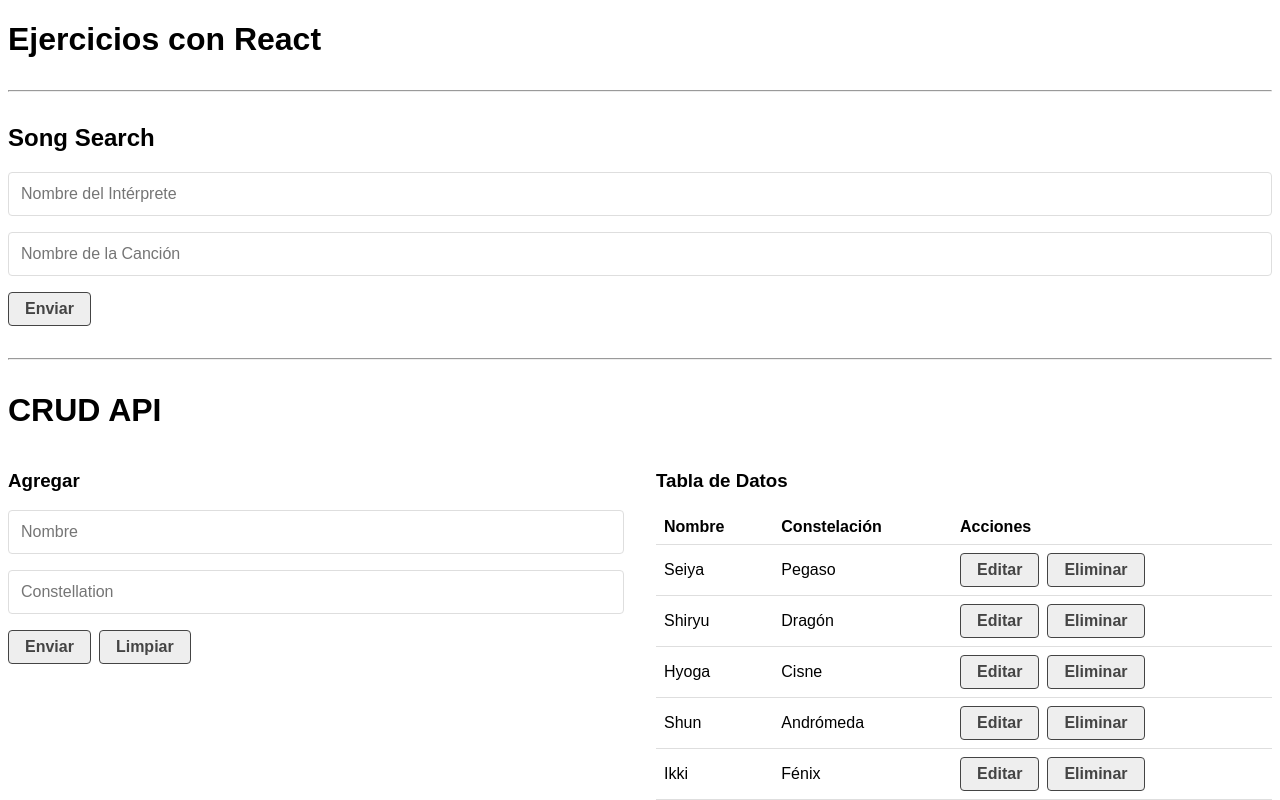
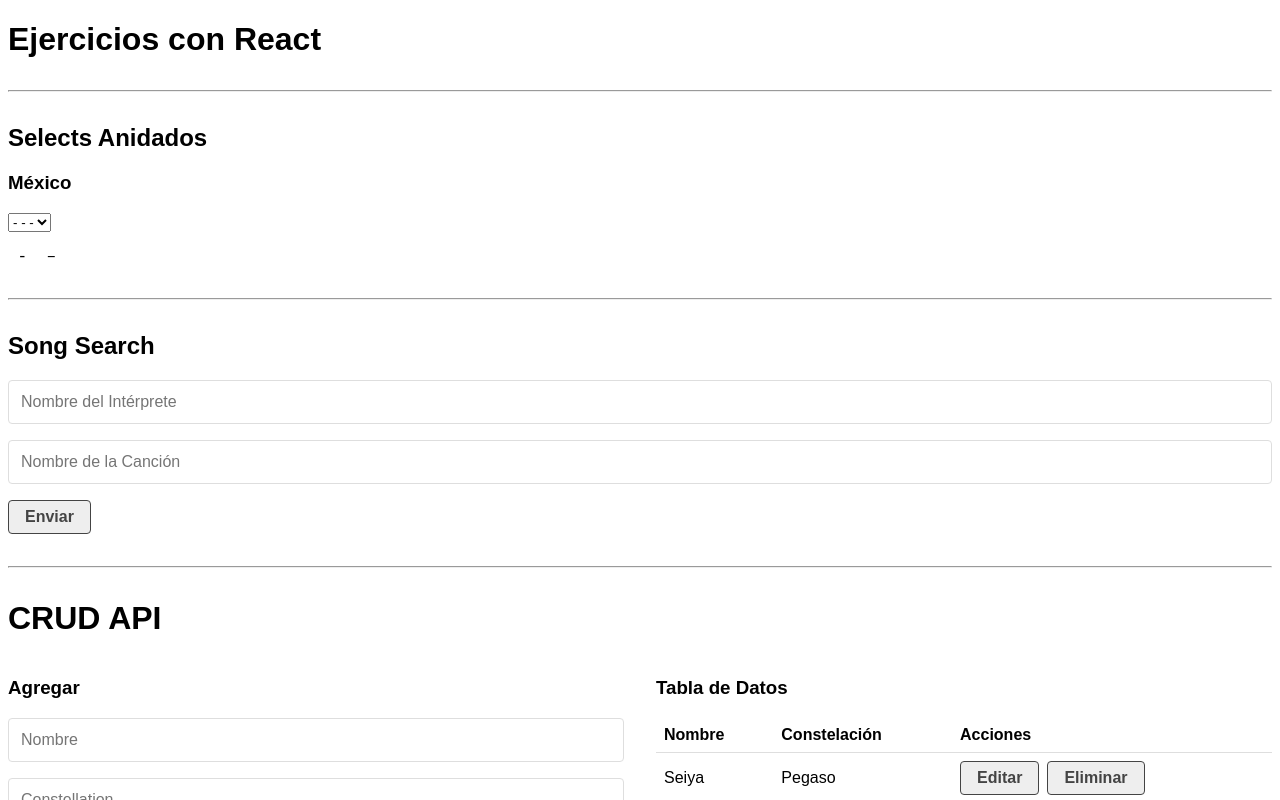
Before and after one commit to MiguelDominguezSanchez/react-ejercicios, a React (Create React App) app in the folder 02-REACT-EJERCICIOS/react-ejercicios/: page / in a window 1280 px wide. Shown: the top 800 px of the page. Built offline with nearby package versions, Linux system fonts and the light colour scheme; data requests are answered from the project's data file.

Commit message:
42. Selects Anidados: Definición de componentes y lógica (1/3)

```diff
--- a/02-REACT-EJERCICIOS/react-ejercicios/src/App.js
+++ b/02-REACT-EJERCICIOS/react-ejercicios/src/App.js
@@ -1,12 +1,15 @@
 import React from 'react'
 import CrudApi from './components/CrudApi'
 import CrudApp from './components/CrudApp'
+import SelectsAnidados from './components/SelectsAnidados'
 import SongSearch from './components/SongSearch'
 
 function App() {
 	return (
 		<div>
 			<h1>Ejercicios con React</h1>
+			<hr />
+			<SelectsAnidados />
 			<hr />
 			<SongSearch />
 			<hr />
--- /dev/null
+++ b/02-REACT-EJERCICIOS/react-ejercicios/src/components/SelectList.js
@@ -0,0 +1,13 @@
+import React from 'react'
+
+const SelectList = () => {
+	return (
+		<div>
+			<select name='' id=''>
+				<option value=''>- - -</option>
+			</select>
+		</div>
+	)
+}
+
+export default SelectList
--- /dev/null
+++ b/02-REACT-EJERCICIOS/react-ejercicios/src/components/SelectsAnidados.js
@@ -0,0 +1,46 @@
+import React, { useState } from 'react'
+import SelectList from './SelectList'
+
+const SelectsAnidados = () => {
+	const [state, setState] = useState('')
+	const [town, setTown] = useState('')
+	const [suburb, setSuburb] = useState('')
+	return (
+		<div>
+			<h2>Selects Anidados</h2>
+			<h3>México</h3>
+			<SelectList
+				title='estados'
+				url=''
+				handleChange={(e) => {
+					setState(e.target.value)
+				}}
+			/>
+			{state && (
+				<SelectList
+					title='municipios'
+					url=''
+					handleChange={(e) => {
+						setTown(e.target.value)
+					}}
+				/>
+			)}
+			{town && (
+				<SelectList
+					title='colonias'
+					url=''
+					handleChange={(e) => {
+						setSuburb(e.target.value)
+					}}
+				/>
+			)}
+			<pre>
+				<code>
+					{state} - {town} – {suburb}
+				</code>
+			</pre>
+		</div>
+	)
+}
+
+export default SelectsAnidados
```
